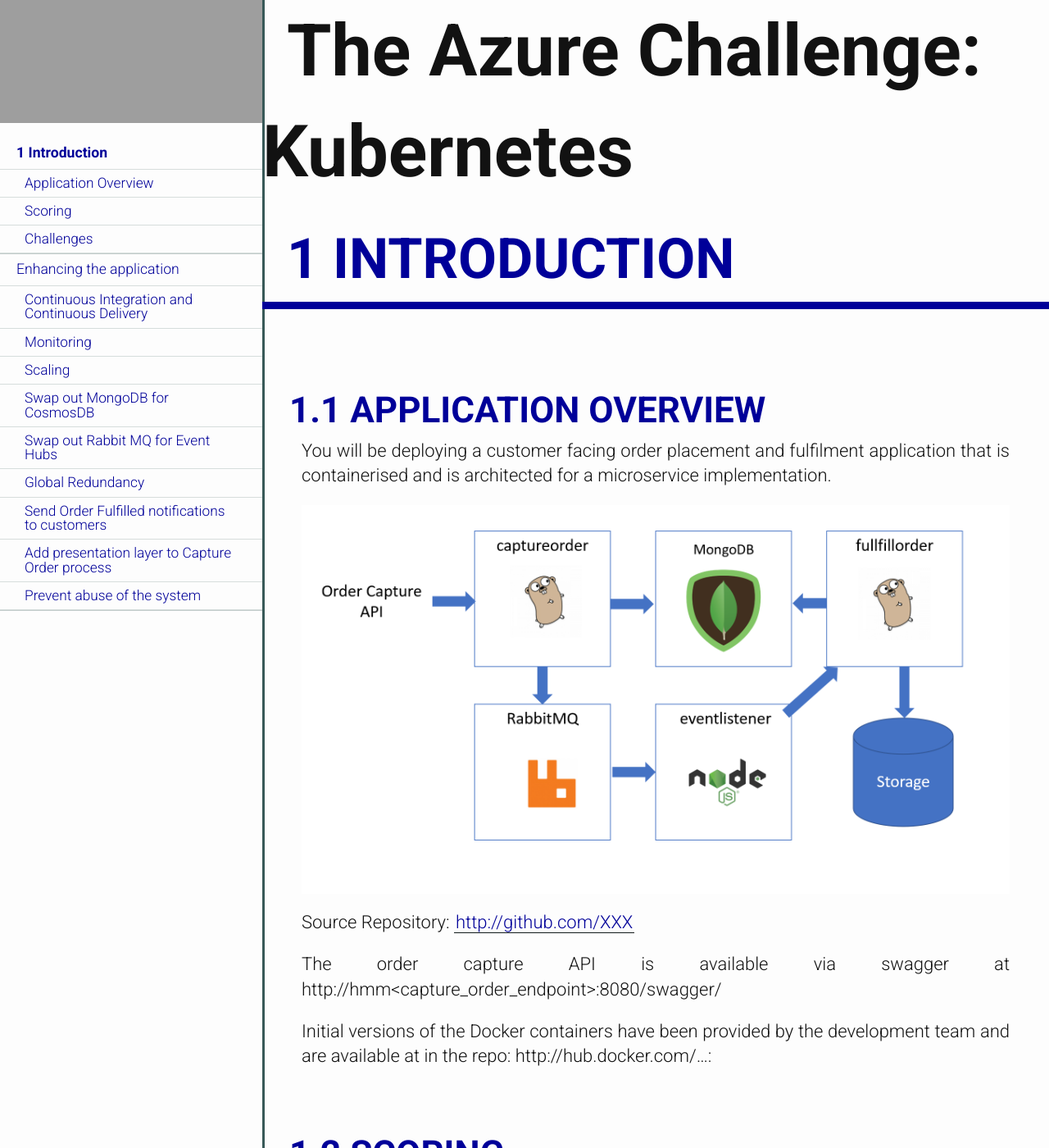
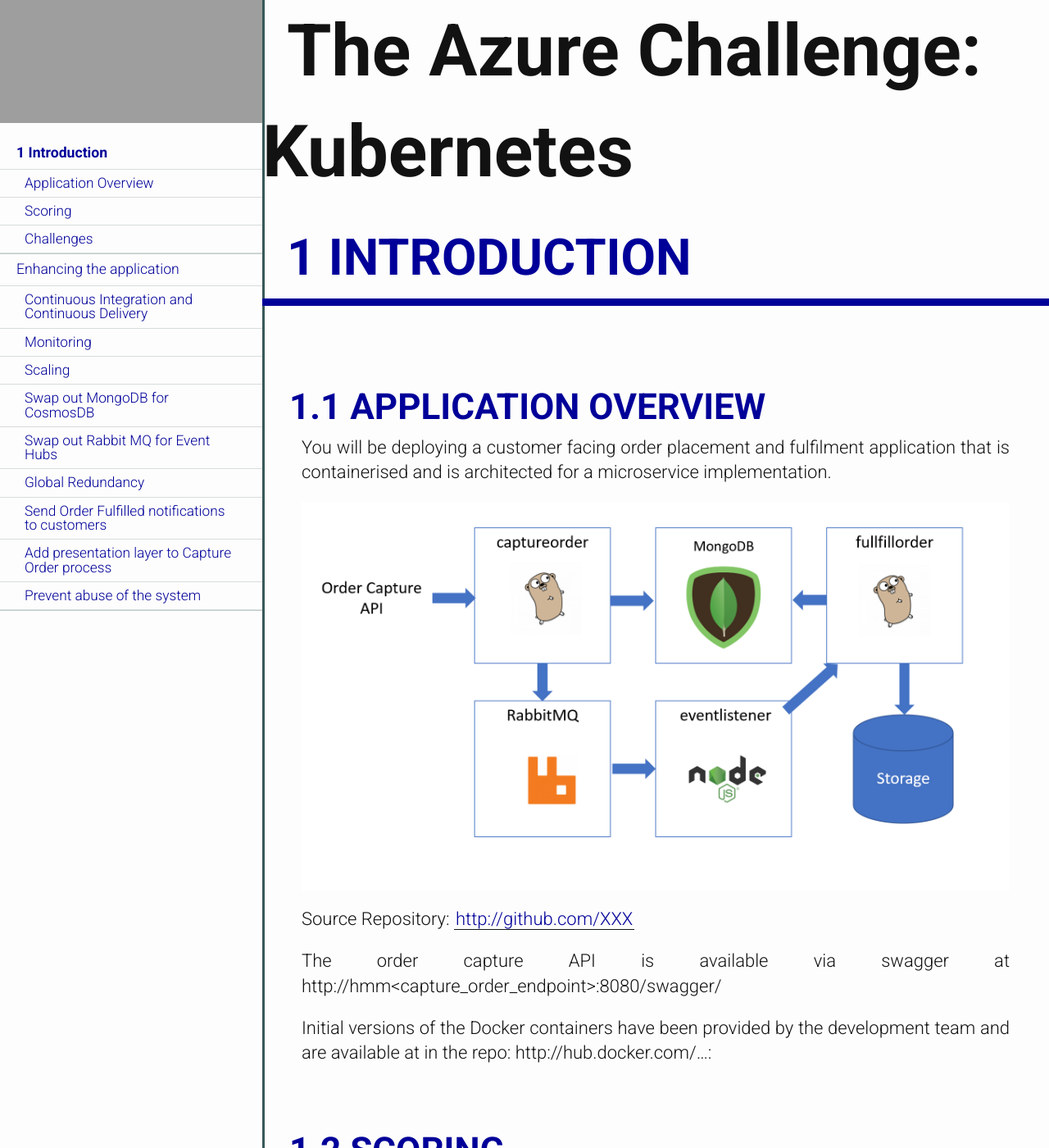
Before and after one commit to microsoft/aksworkshop, a Jekyll site: the page built from index.html, in a window 1280 px wide and 1400 px high. Shown: the whole window at 82% size. Built offline with Jekyll 4.4.1, drawn with Linux system fonts in a browser that asks for light colours; grey boxes are pictures that could not be loaded.

Commit message:
Updated _general.scss

```diff
--- a/_sass/partials/_general.scss
+++ b/_sass/partials/_general.scss
@@ -70,7 +70,7 @@
 }
 
 h1 {
-    font-size: 3.1em;
+    font-size: 2.8em;
     padding: 30px 30px 30px 30px;
     text-align: left;
     border-bottom: $blue 9px solid;
```
